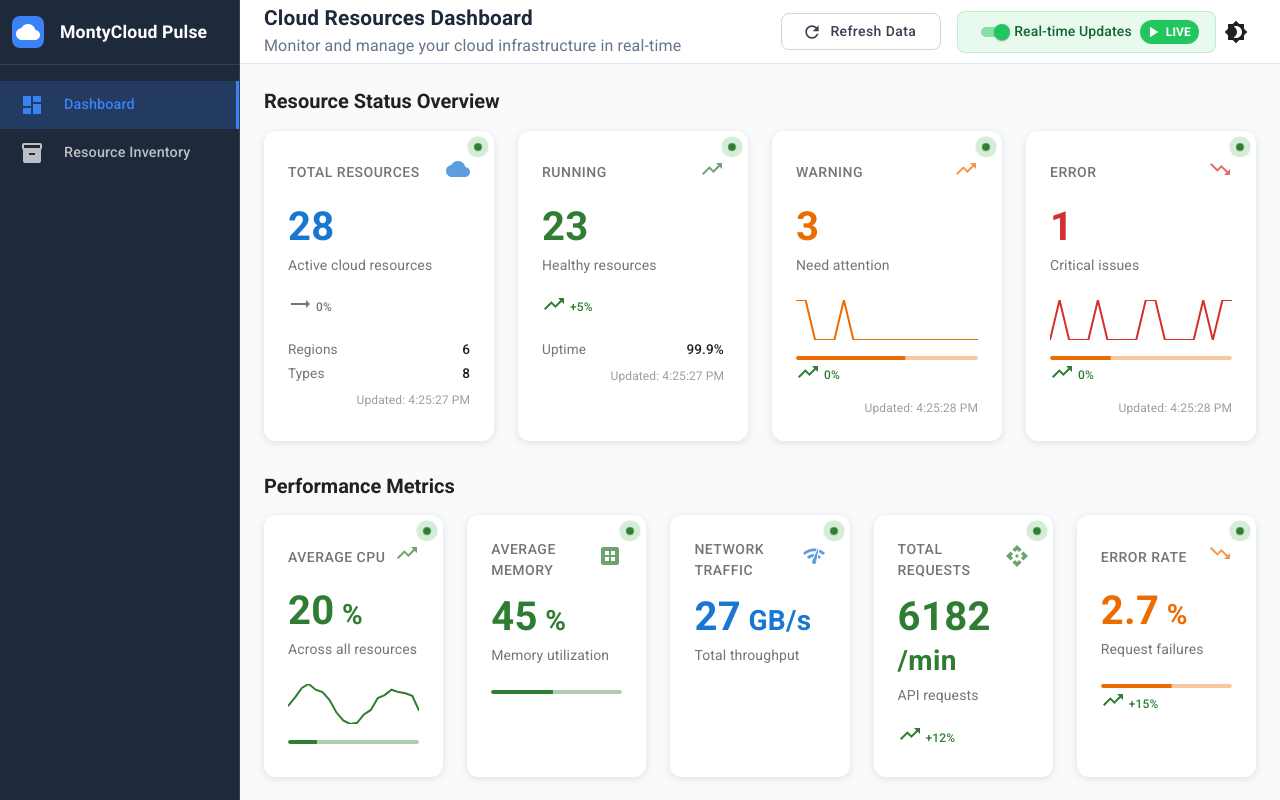
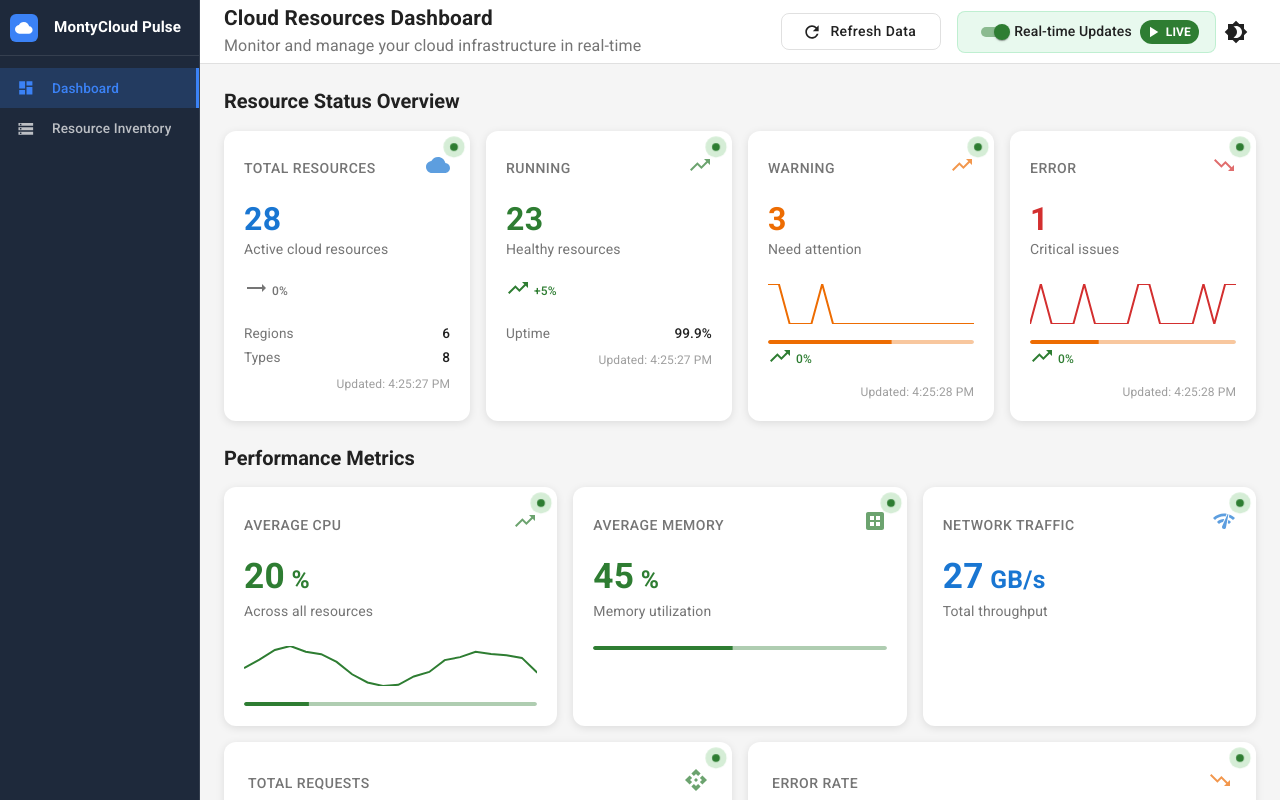
Before and after one commit to vka007/montyCloudPulse, a React (Vite) app: page /dashboard in a window 1280 px wide. Built offline with nearby package versions, Linux system fonts and the light colour scheme.

Commit message:
enhancement to the UI

```diff
--- a/index.html
+++ b/index.html
@@ -2,7 +2,7 @@
 <html lang="en">
   <head>
     <meta charset="UTF-8" />
-    <link rel="icon" type="image/svg+xml" href="/vite.svg" />
+    <link rel="icon" type="image/svg+xml" href="/cloud-favicon.svg" />
     <meta name="viewport" content="width=device-width, initial-scale=1.0" />
     <meta name="description" content="MontyCloud Pulse - Cloud Resources Monitoring Dashboard" />
     <meta name="keywords" content="cloud, monitoring, dashboard, resources, AWS, Azure, GCP" />
--- a/src/components/common/ProfessionalHeader.tsx
+++ b/src/components/common/ProfessionalHeader.tsx
@@ -48,7 +48,7 @@ export const ProfessionalHeader: React.FC<ProfessionalHeaderProps> = ({
           sx={{
             fontSize: '1.30rem',
             fontWeight: 700,
-            color: '#1e293b',
+            color: 'text.primary',
             lineHeight: 1.2,
             mb: 0.5
           }}
@@ -59,7 +59,7 @@ export const ProfessionalHeader: React.FC<ProfessionalHeaderProps> = ({
         <Typography
           sx={{
             fontSize: '1rem',
-            color: '#64748b',
+            color: 'text.secondary',
             lineHeight: 1.4
           }}
         >
@@ -82,15 +82,15 @@ export const ProfessionalHeader: React.FC<ProfessionalHeaderProps> = ({
             disabled={loading}
             size="medium"
             sx={{
-              borderColor: '#d1d5db',
-              color: '#374151',
+              borderColor: 'divider',
+              color: 'text.primary',
               textTransform: 'none',
               fontWeight: 500,
               px: 3,
               '&:hover': {
-                borderColor: '#3b82f6',
-                backgroundColor: 'rgba(59, 130, 246, 0.04)',
-                color: '#3b82f6',
+                borderColor: 'primary.main',
+                backgroundColor: 'action.hover',
+                color: 'primary.main',
               },
             }}
           >
@@ -114,10 +114,10 @@ export const ProfessionalHeader: React.FC<ProfessionalHeaderProps> = ({
                   size="small"
                   sx={{
                     '& .MuiSwitch-switchBase.Mui-checked': {
-                      color: '#22c55e',
+                      color: 'success.main',
                     },
                     '& .MuiSwitch-switchBase.Mui-checked + .MuiSwitch-track': {
-                      backgroundColor: '#22c55e',
+                      backgroundColor: 'success.main',
                     },
                   }}
                 />
@@ -127,7 +127,7 @@ export const ProfessionalHeader: React.FC<ProfessionalHeaderProps> = ({
                   sx={{
                     fontSize: '0.875rem',
                     fontWeight: 500,
-                    color: isRealTimeActive ? '#166534' : '#374151'
+                    color: 'text.primary'
                   }}
                 >
                   Real-time Updates
@@ -144,7 +144,7 @@ export const ProfessionalHeader: React.FC<ProfessionalHeaderProps> = ({
                 height: 24,
                 fontSize: '0.75rem',
                 fontWeight: 600,
-                backgroundColor: isRealTimeActive ? '#22c55e' : '#6b7280',
+                backgroundColor: isRealTimeActive ? 'success.main' : 'text.secondary',
                 color: 'white',
                 '& .MuiChip-icon': {
                   color: 'white',
--- a/src/components/common/SidebarLayout.styles.ts
+++ b/src/components/common/SidebarLayout.styles.ts
@@ -8,27 +8,27 @@ export const sidebarLayoutStyles = {
   } as SxProps<Theme>,
 
   sidebar: {
-    width: 64, // Collapsed width
+    width: 56, // Collapsed width
     backgroundColor: '#1e293b', // Dark sidebar
     transition: 'width 0.3s ease-in-out',
     position: 'relative',
     zIndex: 1200,
     borderRight: '1px solid rgba(255, 255, 255, 0.1)',
     '&:hover': {
-      width: 240, // Expanded width
+      width: 200, // Expanded width
     },
   } as SxProps<Theme>,
 
   sidebarExpanded: {
-    width: 240,
+    width: 200,
   } as SxProps<Theme>,
 
   sidebarHeader: {
     display: 'flex',
     alignItems: 'center',
-    padding: '16px 12px',
+    padding: '12px 10px',
     borderBottom: '1px solid rgba(255, 255, 255, 0.1)',
-    minHeight: 64,
+    minHeight: 56,
   } as SxProps<Theme>,
 
   logo: {
@@ -41,15 +41,15 @@ export const sidebarLayoutStyles = {
   } as SxProps<Theme>,
 
   logoIcon: {
-    width: 32,
-    height: 32,
+    width: 28,
+    height: 28,
     backgroundColor: '#3b82f6',
-    borderRadius: '8px',
+    borderRadius: '6px',
     display: 'flex',
     alignItems: 'center',
     justifyContent: 'center',
     color: 'white',
-    fontSize: '1.2rem',
+    fontSize: '1.1rem',
     fontWeight: 'bold',
     flexShrink: 0,
   } as SxProps<Theme>,
@@ -69,14 +69,14 @@ export const sidebarLayoutStyles = {
   } as SxProps<Theme>,
 
   navigation: {
-    padding: '16px 0',
+    padding: '12px 0',
     flex: 1,
   } as SxProps<Theme>,
 
   navItem: {
     display: 'flex',
     alignItems: 'center',
-    padding: '12px 16px',
+    padding: '10px 12px',
     color: 'rgba(255, 255, 255, 0.7)',
     textDecoration: 'none',
     transition: 'all 0.2s ease-in-out',
@@ -99,20 +99,20 @@ export const sidebarLayoutStyles = {
   } as SxProps<Theme>,
 
   navIcon: {
-    fontSize: '1.3rem',
-    minWidth: 32,
+    fontSize: '1.1rem',
+    minWidth: 28,
     display: 'flex',
     justifyContent: 'center',
   } as SxProps<Theme>,
 
   navText: {
-    fontSize: '0.9rem',
+    fontSize: '0.85rem',
     fontWeight: 500,
     whiteSpace: 'nowrap',
     overflow: 'hidden',
     opacity: 0,
     transition: 'opacity 0.3s ease-in-out',
-    ml: 2,
+    ml: 1.5,
   } as SxProps<Theme>,
 
   navTextVisible: {
@@ -123,13 +123,14 @@ export const sidebarLayoutStyles = {
     flex: 1,
     display: 'flex',
     flexDirection: 'column',
-    backgroundColor: '#f8fafc',
+    backgroundColor: 'background.default',
     overflow: 'hidden',
   } as SxProps<Theme>,
 
   topBar: {
-    backgroundColor: 'white',
-    borderBottom: '1px solid #e2e8f0',
+    backgroundColor: 'background.paper',
+    borderBottom: '1px solid',
+    borderBottomColor: 'divider',
     padding: '0 24px',
     minHeight: 64,
     display: 'flex',
@@ -167,7 +168,7 @@ export const sidebarLayoutStyles = {
     flex: 1,
     padding: '24px',
     overflow: 'auto',
-    backgroundColor: '#f8fafc',
+    backgroundColor: 'background.default',
   } as SxProps<Theme>,
 
   // Hover effect styles
--- a/src/components/common/SidebarLayout.tsx
+++ b/src/components/common/SidebarLayout.tsx
@@ -6,7 +6,7 @@ import {
 } from '@mui/material';
 import {
   Dashboard,
-  Inventory,
+  Storage,
   Cloud,
 } from '@mui/icons-material';
 import { ThemeToggle } from './ThemeToggle';
@@ -28,7 +28,7 @@ const navigationItems = [
   {
     id: 'inventory',
     label: 'Resource Inventory',
-    icon: <Inventory />,
+    icon: <Storage />,
   },
 ];
 
@@ -45,12 +45,12 @@ export const SidebarLayout: React.FC<SidebarLayoutProps> = ({
       {/* Sidebar */}
       <Box
         sx={{
-          width: isHovered ? 240 : 64,
-          backgroundColor: '#1e293b',
+          width: isHovered ? 200 : 56,
+          backgroundColor: (theme) => theme.palette.mode === 'dark' ? '#1e293b' : '#1e293b',
           transition: 'width 0.3s ease-in-out',
           position: 'relative',
           zIndex: 1200,
-          borderRight: '1px solid rgba(255, 255, 255, 0.1)',
+          borderRight: (theme) => `1px solid ${theme.palette.mode === 'dark' ? 'rgba(255, 255, 255, 0.1)' : 'rgba(255, 255, 255, 0.1)'}`,
         }}
         onMouseEnter={() => setIsHovered(true)}
         onMouseLeave={() => setIsHovered(false)}
@@ -59,11 +59,11 @@ export const SidebarLayout: React.FC<SidebarLayoutProps> = ({
         <Box sx={sidebarLayoutStyles.sidebarHeader}>
           <Box sx={sidebarLayoutStyles.logo}>
             <Box sx={sidebarLayoutStyles.logoIcon}>
-              <Cloud />
+              <Cloud sx={{ fontSize: '1.1rem' }} />
             </Box>
             <Typography
               sx={{
-                fontSize: '1.1rem',
+                fontSize: '0.95rem',
                 fontWeight: 600,
                 whiteSpace: 'nowrap',
                 overflow: 'hidden',
@@ -91,7 +91,7 @@ export const SidebarLayout: React.FC<SidebarLayoutProps> = ({
                 sx={{
                   display: 'flex',
                   alignItems: 'center',
-                  padding: '12px 16px',
+                  padding: '10px 12px',
                   color: activeTab === item.id ? '#3b82f6' : 'rgba(255, 255, 255, 0.7)',
                   textDecoration: 'none',
                   transition: 'all 0.2s ease-in-out',
@@ -107,17 +107,17 @@ export const SidebarLayout: React.FC<SidebarLayoutProps> = ({
                 onClick={() => onTabChange(item.id)}
               >
                 <Box sx={sidebarLayoutStyles.navIcon}>
-                  {item.icon}
+                  {React.cloneElement(item.icon, { sx: { fontSize: '1.1rem' } })}
                 </Box>
                 <Typography
                   sx={{
-                    fontSize: '0.9rem',
+                    fontSize: '0.85rem',
                     fontWeight: 500,
                     whiteSpace: 'nowrap',
                     overflow: 'hidden',
                     opacity: isHovered ? 1 : 0,
                     transition: 'opacity 0.3s ease-in-out',
-                    ml: 2,
+                    ml: 1.5,
                   }}
                 >
                   {item.label}
--- a/src/components/dashboard/DashboardGrid.styles.ts
+++ b/src/components/dashboard/DashboardGrid.styles.ts
@@ -6,7 +6,7 @@ export const dashboardGridStyles = {
   } as SxProps<Theme>,
 
   metricsGrid: {
-    mb: 4,
+    mb: 3,
   } as SxProps<Theme>,
 
   sectionTitle: {
--- a/src/components/dashboard/DashboardGrid.tsx
+++ b/src/components/dashboard/DashboardGrid.tsx
@@ -255,40 +255,70 @@ export const DashboardGrid: React.FC = () => {
       <Typography variant="h5" sx={dashboardGridStyles.sectionTitle}>
         Resource Status Overview
       </Typography>
-      <Grid container spacing={3} sx={dashboardGridStyles.metricsGrid}>
-        {statusMetrics.map((metric, index) => (
-          <Grid item xs={12} sm={6} md={3} key={index}>
-            <Box sx={dashboardGridStyles.gridItem}>
-              <MetricCard data={metric} />
-            </Box>
-          </Grid>
-        ))}
+      <Grid container spacing={2} sx={dashboardGridStyles.metricsGrid}>
+        {/* Top row - 4 small status cards */}
+        <Grid item xs={6} sm={3} md={3}>
+          <MetricCard data={statusMetrics[0]} size="small" />
+        </Grid>
+        <Grid item xs={6} sm={3} md={3}>
+          <MetricCard data={statusMetrics[1]} size="small" />
+        </Grid>
+        <Grid item xs={6} sm={3} md={3}>
+          <MetricCard data={statusMetrics[2]} size="small" />
+        </Grid>
+        <Grid item xs={6} sm={3} md={3}>
+          <MetricCard data={statusMetrics[3]} size="small" />
+        </Grid>
       </Grid>
 
       {/* Performance Metrics */}
       <Typography variant="h5" sx={dashboardGridStyles.sectionTitle}>
         Performance Metrics
       </Typography>
-      <Grid container spacing={3} sx={dashboardGridStyles.metricsGrid}>
-        {performanceMetrics.map((metric, index) => (
-          <Grid item xs={12} sm={6} md={2.4} key={index}>
-            <Box sx={dashboardGridStyles.gridItem}>
-              <MetricCard data={metric} />
-            </Box>
-          </Grid>
-        ))}
+      <Grid container spacing={2} sx={dashboardGridStyles.metricsGrid}>
+        {/* First row - 3 medium cards */}
+        <Grid item xs={12} sm={6} md={4}>
+          <MetricCard data={performanceMetrics[0]} size="medium" />
+        </Grid>
+        <Grid item xs={12} sm={6} md={4}>
+          <MetricCard data={performanceMetrics[1]} size="medium" />
+        </Grid>
+        <Grid item xs={12} sm={6} md={4}>
+          <MetricCard data={performanceMetrics[2]} size="medium" />
+        </Grid>
+        {/* Second row - 2 larger cards */}
+        <Grid item xs={12} sm={6} md={6}>
+          <MetricCard data={performanceMetrics[3]} size="large" />
+        </Grid>
+        <Grid item xs={12} sm={6} md={6}>
+          <MetricCard data={performanceMetrics[4]} size="large" />
+        </Grid>
       </Grid>
 
       {/* Resource Types */}
       <Typography variant="h5" sx={dashboardGridStyles.sectionTitle}>
         Resource Types
       </Typography>
-      <Grid container spacing={3}>
-        {typeMetrics.map((metric, index) => (
-          <Grid item xs={12} sm={6} md={2.4} key={index}>
-            <Box sx={dashboardGridStyles.gridItem}>
-              <MetricCard data={metric} />
-            </Box>
+      <Grid container spacing={2}>
+        {/* Mixed layout for resource types */}
+        <Grid item xs={6} sm={4} md={2.4}>
+          <MetricCard data={typeMetrics[0]} size="small" />
+        </Grid>
+        <Grid item xs={6} sm={4} md={2.4}>
+          <MetricCard data={typeMetrics[1]} size="small" />
+        </Grid>
+        <Grid item xs={6} sm={4} md={2.4}>
+          <MetricCard data={typeMetrics[2]} size="small" />
+        </Grid>
+        <Grid item xs={6} sm={4} md={2.4}>
+          <MetricCard data={typeMetrics[3]} size="small" />
+        </Grid>
+        <Grid item xs={6} sm={4} md={2.4}>
+          <MetricCard data={typeMetrics[4]} size="small" />
+        </Grid>
+        {typeMetrics.slice(5).map((metric, index) => (
+          <Grid item xs={6} sm={4} md={2.4} key={index + 5}>
+            <MetricCard data={metric} size="small" />
           </Grid>
         ))}
       </Grid>
--- a/src/components/dashboard/MetricCard.styles.ts
+++ b/src/components/dashboard/MetricCard.styles.ts
@@ -8,6 +8,51 @@ export const metricCardStyles = {
     flexDirection: 'column',
     position: 'relative',
     transition: 'all 0.3s ease-in-out',
+    '&:hover': {
+      transform: 'translateY(-4px)',
+      boxShadow: 4,
+    },
+  } as SxProps<Theme>,
+
+  // Small card variant for key metrics
+  cardSmall: {
+    p: 2.5,
+    height: '100%',
+    display: 'flex',
+    flexDirection: 'column',
+    position: 'relative',
+    transition: 'all 0.3s ease-in-out',
+    minHeight: 160,
+    '&:hover': {
+      transform: 'translateY(-4px)',
+      boxShadow: 4,
+    },
+  } as SxProps<Theme>,
+
+  // Medium card variant
+  cardMedium: {
+    p: 2.5,
+    height: '100%',
+    display: 'flex',
+    flexDirection: 'column',
+    position: 'relative',
+    transition: 'all 0.3s ease-in-out',
+    minHeight: 200,
+    '&:hover': {
+      transform: 'translateY(-4px)',
+      boxShadow: 4,
+    },
+  } as SxProps<Theme>,
+
+  // Large card variant for detailed views
+  cardLarge: {
+    p: 3,
+    height: '100%',
+    display: 'flex',
+    flexDirection: 'column',
+    position: 'relative',
+    transition: 'all 0.3s ease-in-out',
+    minHeight: 240,
     '&:hover': {
       transform: 'translateY(-4px)',
       boxShadow: 4,
@@ -71,6 +116,27 @@ export const metricCardStyles = {
     fontWeight: 700,
     lineHeight: 1,
     mb: 1,
+  } as SxProps<Theme>,
+
+  valueSmall: {
+    fontSize: '2rem',
+    fontWeight: 700,
+    lineHeight: 1,
+    mb: 0.5,
+  } as SxProps<Theme>,
+
+  valueMedium: {
+    fontSize: '2.2rem',
+    fontWeight: 700,
+    lineHeight: 1,
+    mb: 0.75,
+  } as SxProps<Theme>,
+
+  valueLarge: {
+    fontSize: '2.8rem',
+    fontWeight: 700,
+    lineHeight: 1,
+    mb: 1.5,
   } as SxProps<Theme>,
 
   subtitle: {
--- a/src/components/dashboard/MetricCard.tsx
+++ b/src/components/dashboard/MetricCard.tsx
@@ -26,6 +26,7 @@ import { metricCardStyles } from './MetricCard.styles';
 
 interface MetricCardProps {
   data: MetricCardData;
+  size?: 'small' | 'medium' | 'large' | 'default';
 }
 
 const getIconByTitle = (title: string) => {
@@ -109,7 +110,7 @@ const getTrendColor = (trend?: 'up' | 'down' | 'stable') => {
   }
 };
 
-export const MetricCard: React.FC<MetricCardProps> = ({ data }) => {
+export const MetricCard: React.FC<MetricCardProps> = ({ data, size = 'default' }) => {
   const theme = useTheme();
   const {
     title,
@@ -125,6 +126,34 @@ export const MetricCard: React.FC<MetricCardProps> = ({ data }) => {
     isLive,
     lastUpdated
   } = data;
+
+  // Get card style based on size
+  const getCardStyle = () => {
+    switch (size) {
+      case 'small':
+        return metricCardStyles.cardSmall;
+      case 'medium':
+        return metricCardStyles.cardMedium;
+      case 'large':
+        return metricCardStyles.cardLarge;
+      default:
+        return metricCardStyles.card;
+    }
+  };
+
+  // Get value style based on size
+  const getValueStyle = () => {
+    switch (size) {
+      case 'small':
+        return metricCardStyles.valueSmall;
+      case 'medium':
+        return metricCardStyles.valueMedium;
+      case 'large':
+        return metricCardStyles.valueLarge;
+      default:
+        return metricCardStyles.value;
+    }
+  };
 
   const cardColor = theme.palette[color]?.main || theme.palette.primary.main;
   const trendIcon = getTrendIcon(trend);
@@ -144,7 +173,7 @@ export const MetricCard: React.FC<MetricCardProps> = ({ data }) => {
   };
 
   return (
-    <Card sx={metricCardStyles.card}>
+    <Card sx={getCardStyle()}>
       <CardContent sx={{ p: 0, '&:last-child': { pb: 0 } }}>
         {/* Live indicator */}
         {isLive && <Box sx={metricCardStyles.liveIndicator} />}
@@ -160,7 +189,7 @@ export const MetricCard: React.FC<MetricCardProps> = ({ data }) => {
 
         <Box sx={metricCardStyles.valueContainer}>
           <Typography
-            sx={{ ...metricCardStyles.value, color: cardColor }}
+            sx={{ ...getValueStyle(), color: cardColor }}
           >
             {value}{unit && <span style={{ fontSize: '0.7em' }}> {unit}</span>}
           </Typography>
```
Also changed, not shown: public/cloud-favicon.svg (added).
